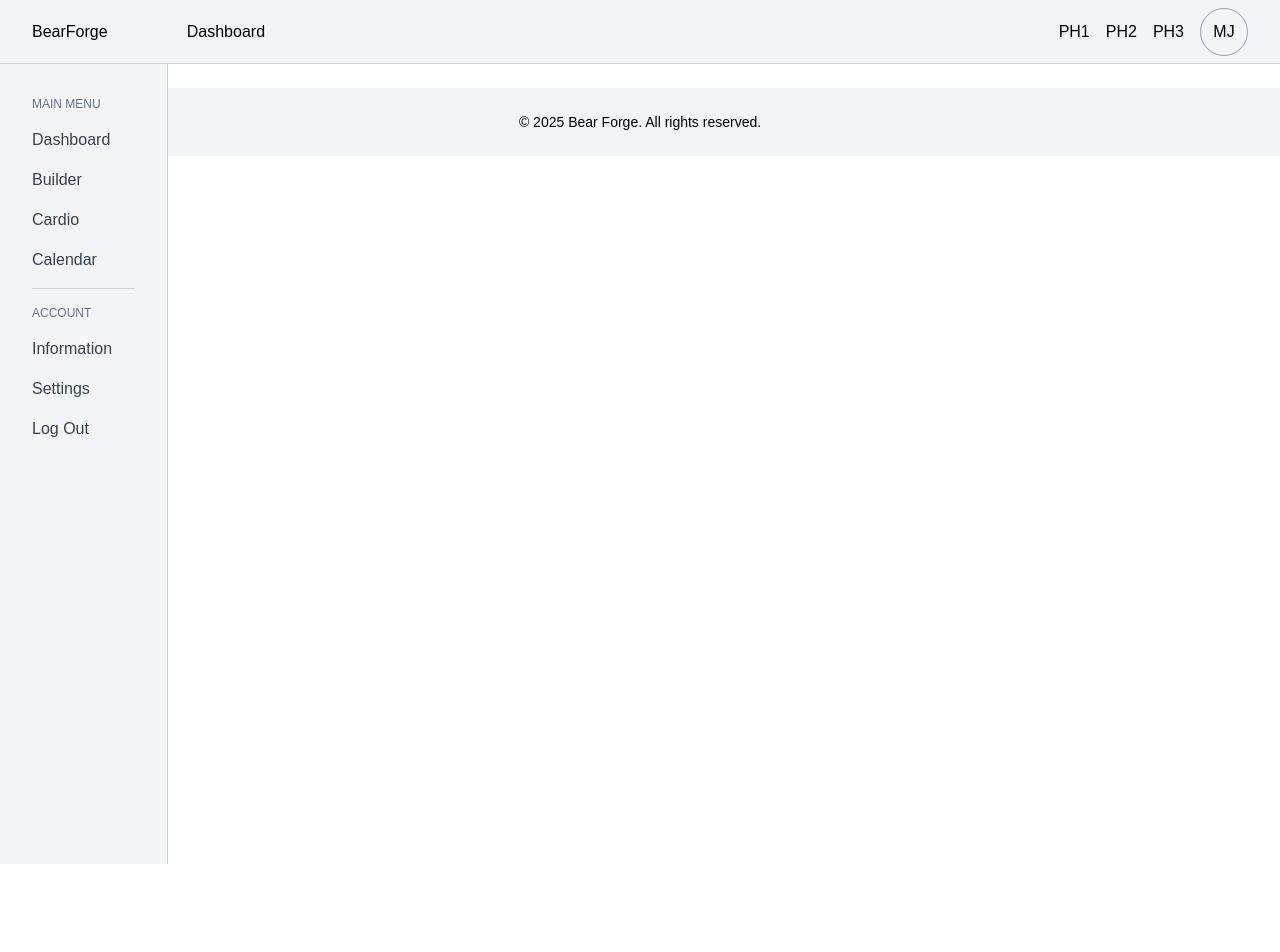
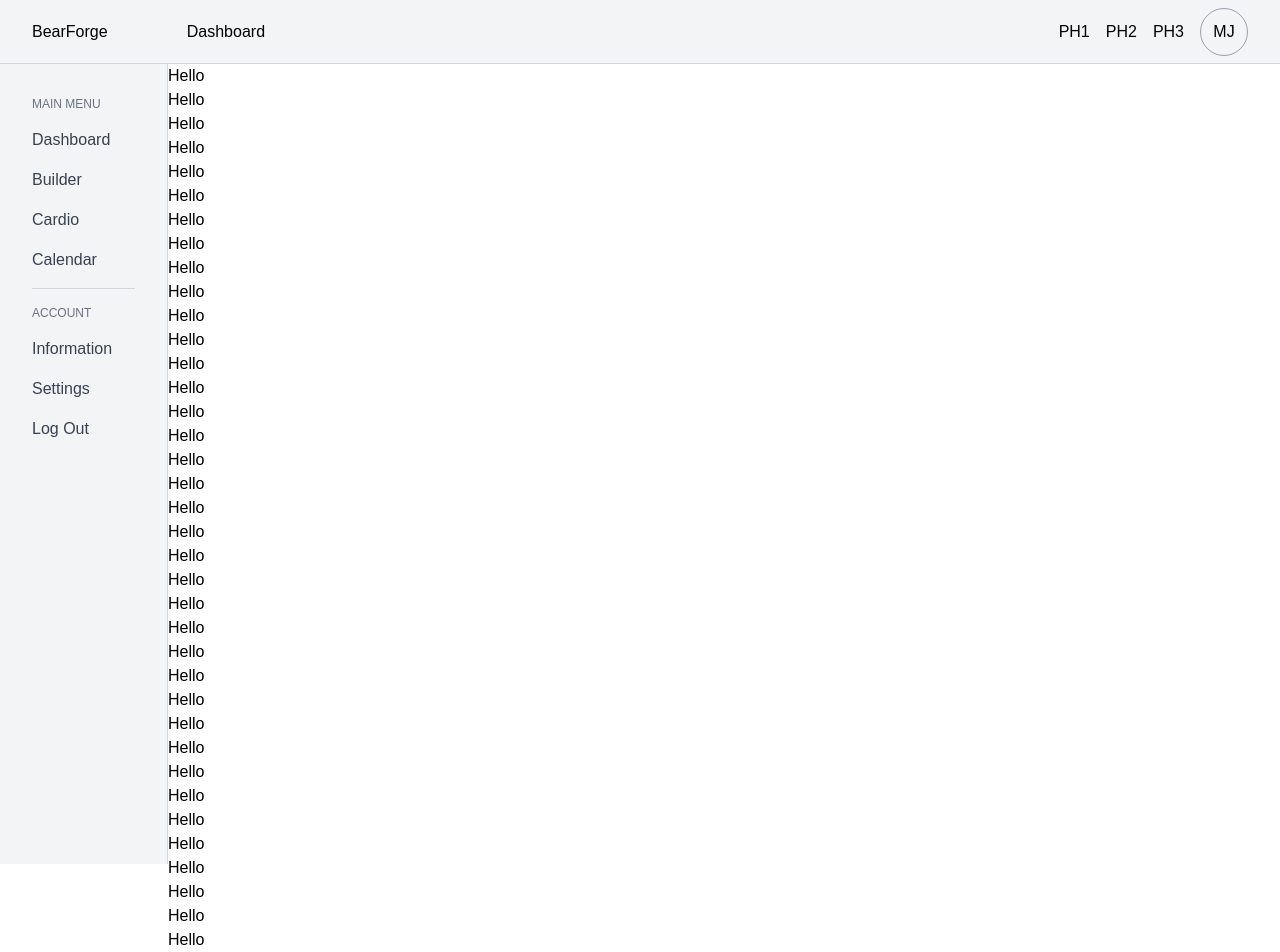
Before and after one commit to mhjarvis/bear-forge, a Next.js app: page / in a window 1280 px wide. Shown: the top 952 px of the page. Before the commit the page ends 800 px from the top, so only its background shows below. Built offline with nearby package versions, Linux system fonts and the light colour scheme.

Commit message:
feat: restructure RootLayout and enhance Home component with repeated greeting messages

```diff
--- a/app/layout.jsx
+++ b/app/layout.jsx
@@ -12,14 +12,12 @@ export default function RootLayout({ children }) {
 	return (
 		<html lang="en">
 			<body>
-				<Header />
-				<div className="flex flex-row">
+				<div className="">
+					<Header />
 					<Navigation />
-					<main className="container mx-auto max-w-[1440px] px-8 py-4">
-						{children}
-					</main>
+					<main className="mt-16 ml-42">{children}</main>
+					<Footer />
 				</div>
-				<Footer />
 			</body>
 		</html>
 	)
--- a/app/page.jsx
+++ b/app/page.jsx
@@ -2,7 +2,45 @@ import Image from "next/image"
 
 export default function Home() {
 	return (
-		<div>
+		<div className="">
+			<h1 className="">Hello</h1>
+			<h1 className="">Hello</h1>
+			<h1 className="">Hello</h1>
+			<h1 className="">Hello</h1>
+			<h1 className="">Hello</h1>
+			<h1 className="">Hello</h1>
+			<h1 className="">Hello</h1>
+			<h1 className="">Hello</h1>
+			<h1 className="">Hello</h1>
+			<h1 className="">Hello</h1>
+			<h1 className="">Hello</h1>
+			<h1 className="">Hello</h1>
+			<h1 className="">Hello</h1>
+			<h1 className="">Hello</h1>
+			<h1 className="">Hello</h1>
+			<h1 className="">Hello</h1>
+			<h1 className="">Hello</h1>
+			<h1 className="">Hello</h1>
+			<h1 className="">Hello</h1>
+			<h1 className="">Hello</h1>
+			<h1 className="">Hello</h1>
+			<h1 className="">Hello</h1>
+			<h1 className="">Hello</h1>
+			<h1 className="">Hello</h1>
+			<h1 className="">Hello</h1>
+			<h1 className="">Hello</h1>
+			<h1 className="">Hello</h1>
+			<h1 className="">Hello</h1>
+			<h1 className="">Hello</h1>
+			<h1 className="">Hello</h1>
+			<h1 className="">Hello</h1>
+			<h1 className="">Hello</h1>
+			<h1 className="">Hello</h1>
+			<h1 className="">Hello</h1>
+			<h1 className="">Hello</h1>
+			<h1 className="">Hello</h1>
+			<h1 className="">Hello</h1>
+			<h1 className="">Hello</h1>
 			<h1 className="">Hello</h1>
 		</div>
 	)
```
